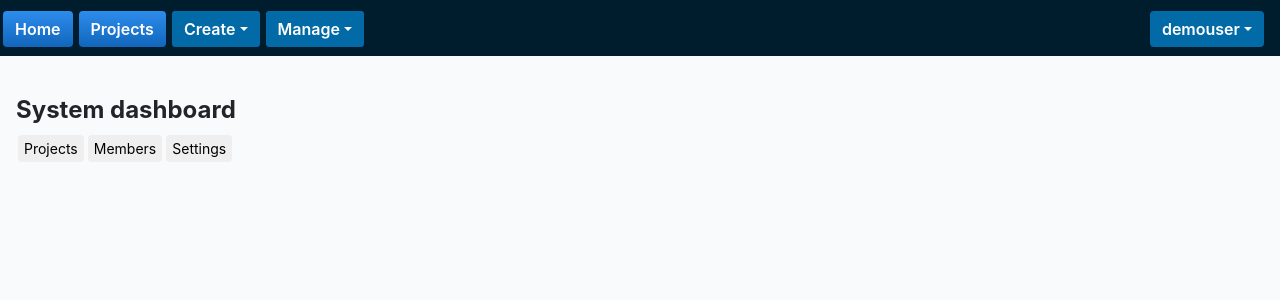
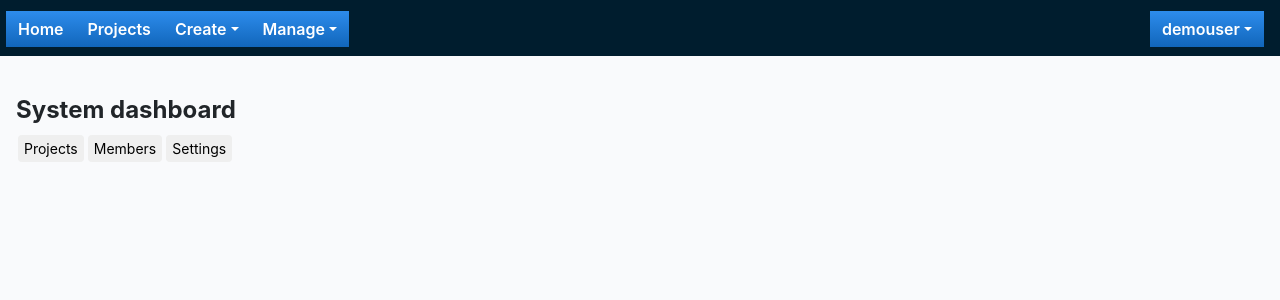
Before and after one commit to VilleSavolainen1/Issue-Tracker, a React (Create React App) app: page / in a window 1280 px wide. Both pictures are taken after a click on the element "Sign in as a demo user". Shown: the top 300 px of the page. Built offline with nearby package versions, Linux system fonts and the light colour scheme; no server answers.

Commit message:
more styling

```diff
--- a/src/App.js
+++ b/src/App.js
@@ -23,6 +23,16 @@ function App() {
   const [selectedProject, setSelectedProject] = useState(null);
   const [lists, setLists] = useState([])
   const [listAdded, setListAdded] = useState(false);
+
+
+  useEffect(() => {
+    const loggedUser = window.localStorage.getItem("loggeduser");
+    if (loggedUser) {
+      const user = loggedUser;
+      setUser(user);
+    }
+  }, []);
+
 
 
   useEffect(() => {
@@ -83,6 +93,7 @@ function App() {
         : null}
       {route === 'register' ? <Register setRoute={setRoute} setUser={setUser} /> : null}
       {route === 'signin' ? <Signin username={username}
+        user={user}
         password={password}
         setUsername={setUsername}
         setPassword={setPassword}
--- a/src/components/navbar/style.css
+++ b/src/components/navbar/style.css
@@ -1,28 +1,34 @@
+.form-inline {
+    margin-left: 6px;
+}
+
 .navbar {
     background-color: #001d2e;
     width: 100%;
     padding: 3px 0px 2px 0px;
 }
 
-.navbutton {
-    margin: 3px;
+.btn {
+    border-radius: 0;
+    outline: none;
+}
+
+
+
+.navbutton{
+    margin: 0;
     justify-content: center;
     align-items: center;
     font-weight: 600;
     background-image: linear-gradient(#2d8cec,#16b);
     border: #026AA7;
-    border-radius: 4px;
+    outline: none;
 }
 
-.navbutton {
-    margin: 3px;
-    justify-content: center;
-    align-items: center;
-    font-weight: 600;
-    background-image: linear-gradient(#2d8cec,#16b);
-    border: #026AA7;
-    border-radius: 4px;
+.navbutton:hover {
+    background-image: linear-gradient(#1f64a8,rgb(8, 54, 100));
 }
+
 
 .plus {
     height: 15px;
@@ -40,10 +46,11 @@
 
 #dropdown-basic-button {
     font-weight: 600;
-    background-color: #026AA7;
+    background-image: linear-gradient(#2d8cec,#16b);
     border: #026AA7;
+    outline: none;
 }
 
 #dropdown-basic-button:hover {
-    background-color: rgba(63, 98, 253, 0.712);
+    background-image: linear-gradient(#1f64a8,rgb(8, 54, 100));
 }
--- a/src/components/signin/signin.js
+++ b/src/components/signin/signin.js
@@ -2,7 +2,7 @@ import React from 'react';
 import './signin-style.css';
 
 
-const Signin = ({ username, password, setUsername, setPassword, signIn, error, setError, setUser, setRoute }) => {
+const Signin = ({ username, password, setUsername, setPassword, signIn, error, setError, setUser, setRoute, user }) => {
 
     const onUsernameChange = (e) => {
         setUsername(e.target.value)
```
